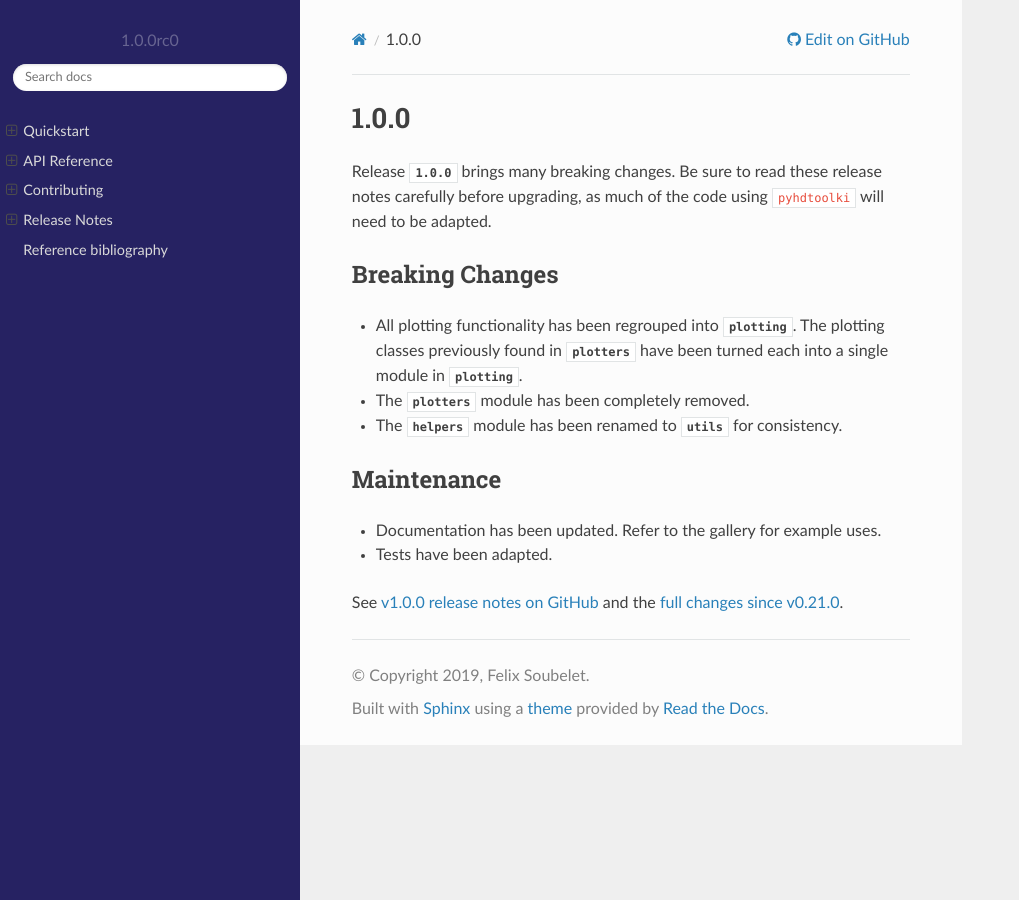
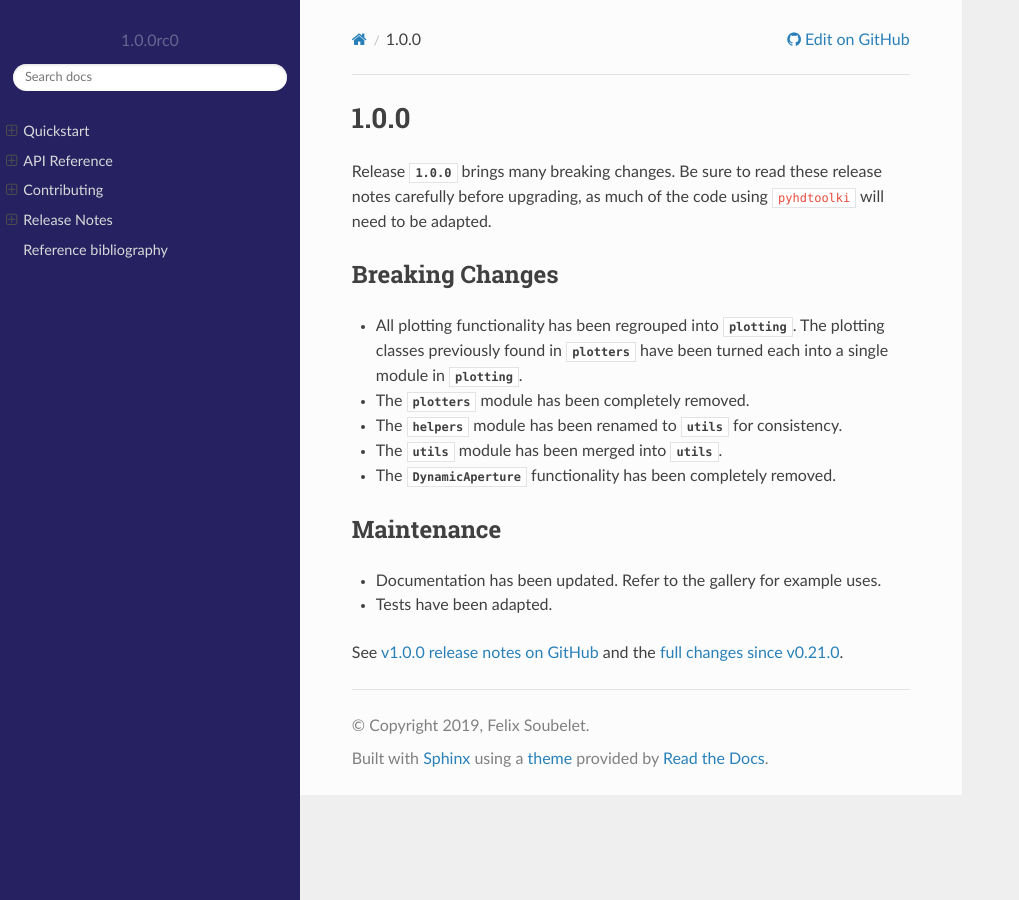
Before and after one commit to fsoubelet/PyhDToolkit, a Sphinx documentation site: the page built from docs/releases/v1.0.0.rst, in a window 1280 px wide. Shown: the whole page, without its empty margins (0-1019 px from the left). Built offline with Sphinx 7.4.7 and the Read the Docs theme 2.0.0, drawn with Linux system fonts in a browser that asks for light colours; pages that are not in the unit, such as notebooks, are missing from menus.

Commit message:
add change to release notes

```diff
--- a/docs/releases/v1.0.0.rst
+++ b/docs/releases/v1.0.0.rst
@@ -12,6 +12,8 @@ Breaking Changes
 * All plotting functionality has been regrouped into `~pyhdtoolkit.plotting`. The plotting classes previously found in `~pyhdtoolkit.cpymadtools.plotters` have been turned each into a single module in `~pyhdtoolkit.plotting`.
 * The `~pyhdtoolkit.cpymadtools.plotters` module has been completely removed.
 * The `~pyhdtoolkit.plotting.helpers` module has been renamed to `~pyhdtoolkit.plotting.utils` for consistency.
+* The `~pyhdtoolkit.plotting.sbs.utils` module has been merged into `~pyhdtoolkit.plotting.utils`.
+* The `~pyhdtoolkit.cpymadtools.plotters.DynamicAperture` functionality has been completely removed.
 
 Maintenance
 ~~~~~~~~~~~
```
